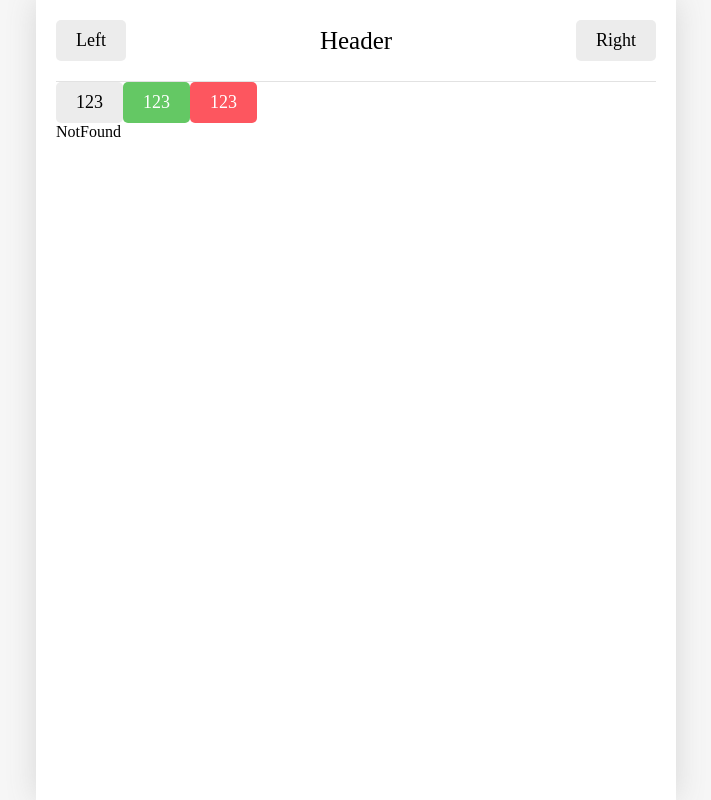
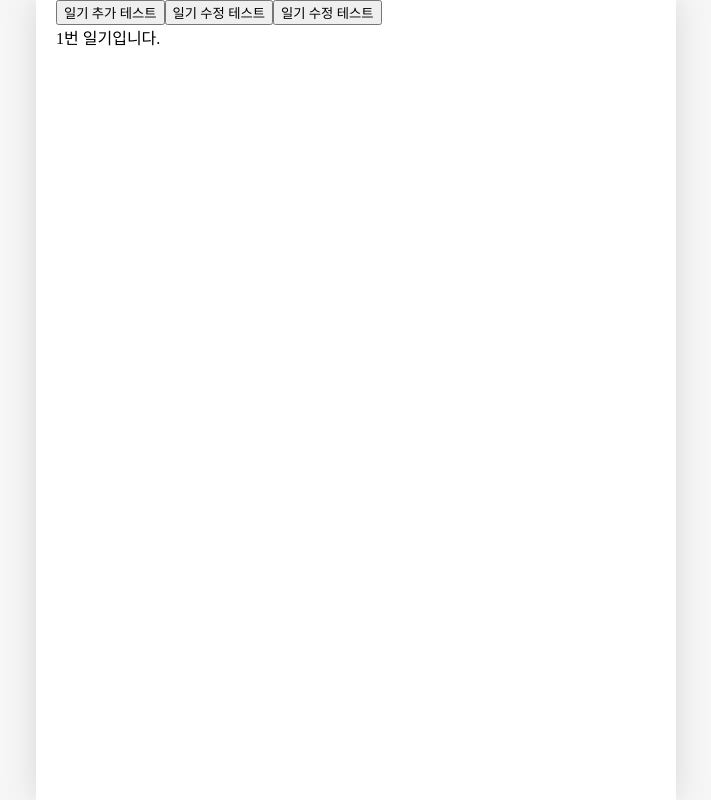
Before and after one commit to openmpy-frontend-study/react-daily-app, a React (Vite) app: page /edit/1 in a window 1280 px wide. Shown: the whole page, without its empty margins (284-995 px from the left). Built offline with nearby package versions, Linux system fonts and the light colour scheme; a web font is replaced by a local one.

Commit message:
일기 관리 기능 구현하기

```diff
--- a/src/App.jsx
+++ b/src/App.jsx
@@ -1,48 +1,115 @@
+import { createContext, useReducer, useRef } from "react";
 import { Route, Routes } from "react-router-dom";
 import "./App.css";
-import Button from "./components/Button";
-import Header from "./components/Header";
 import Diary from "./pages/Diary";
+import Edit from "./pages/Edit";
 import Home from "./pages/Home";
 import New from "./pages/New";
 import NotFound from "./pages/NotFound";
 
+const mockData = [
+  {
+    id: 1,
+    createdDate: new Date().getTime(),
+    emotionId: 1,
+    content: "오늘은 기분이 좋아서 기분이 좋은 일기를 쓰고 있어요.",
+  },
+  {
+    id: 2,
+    createdDate: new Date().getTime(),
+    emotionId: 2,
+    content: "오늘은 기분이 별로여서 기분이 안 좋은 일기를 쓰고 있어요.",
+  },
+];
+
+function reducer(state, action) {
+  switch (action.type) {
+    case "CREATE":
+      return [action.data, ...state];
+    case "UPDATE":
+      return state.map((item) =>
+        item.id === action.data.id ? action.data : item
+      );
+    case "DELETE":
+      return state.filter((item) => item.id !== action.data.id);
+  }
+}
+
+const DiaryStateContext = createContext();
+const DiaryDispatchContext = createContext();
+
 function App() {
+  const [data, dispatch] = useReducer(reducer, mockData);
+  const idRef = useRef(3);
+
+  const onCreate = (createdDate, emotionId, content) => {
+    dispatch({
+      type: "CREATE",
+      data: {
+        id: idRef.current++,
+        createdDate,
+        emotionId,
+        content,
+      },
+    });
+  };
+
+  const onUpdate = (id, createdDate, emotionId, content) => {
+    dispatch({
+      type: "UPDATE",
+      data: {
+        id,
+        createdDate,
+        emotionId,
+        content,
+      },
+    });
+  };
+
+  const onDelete = (id) => {
+    dispatch({
+      type: "DELETE",
+      data: {
+        id,
+      },
+    });
+  };
+
   return (
     <>
-      <Header
-        title={"Header"}
-        leftChild={<Button text={"Left"} />}
-        rightChild={<Button text={"Right"} />}
-      />
-      <Button
-        text={"123"}
+      <button
         onClick={() => {
-          console.log("hi");
+          onCreate(new Date().getTime(), 1, "테스트용 일기입니다.");
         }}
-      />
+      >
+        일기 추가 테스트
+      </button>
+      <button
+        onClick={() => {
+          onUpdate(1, new Date().getTime(), 2, "수정용 일기입니다.");
+        }}
+      >
+        일기 수정 테스트
+      </button>
+      <button
+        onClick={() => {
+          onDelete(1);
+        }}
+      >
+        일기 수정 테스트
+      </button>
 
-      <Button
-        text={"123"}
-        type={"POSITIVE"}
-        onClick={() => {
-          console.log("hi");
-        }}
-      />
-
-      <Button
-        text={"123"}
-        type={"NEGATIVE"}
-        onClick={() => {
-          console.log("hi");
-        }}
-      />
+      <DiaryStateContext.Provider value={data}>
+        <DiaryDispatchContext.Provider value={{ onCreate, onUpdate, onDelete }}>
           <Routes>
             <Route path="/" element={<Home />} />
             <Route path="/new" element={<New />} />
             <Route path="/diary/:id" element={<Diary />} />
+            <Route path="/edit/:id" element={<Edit />} />
             <Route path="*" element={<NotFound />} />
           </Routes>
+        </DiaryDispatchContext.Provider>
+      </DiaryStateContext.Provider>
     </>
   );
 }
--- /dev/null
+++ b/src/pages/Edit.jsx
@@ -0,0 +1,9 @@
+import { useParams } from "react-router-dom";
+
+const Edit = () => {
+  const params = useParams();
+
+  return <div>{params.id}번 일기입니다.</div>;
+};
+
+export default Edit;
```
Lines whose indentation alone changed are shown as unchanged.
